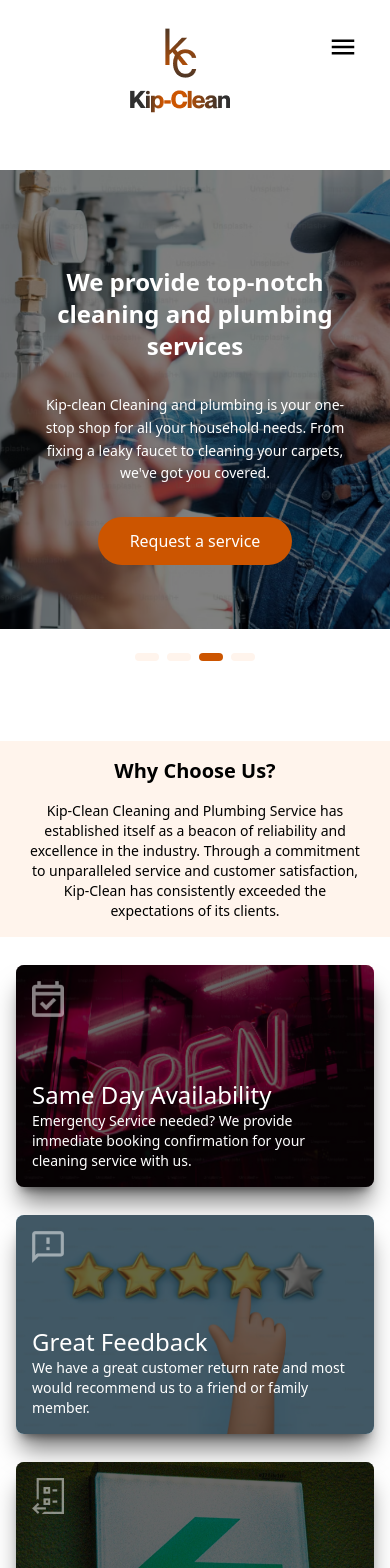
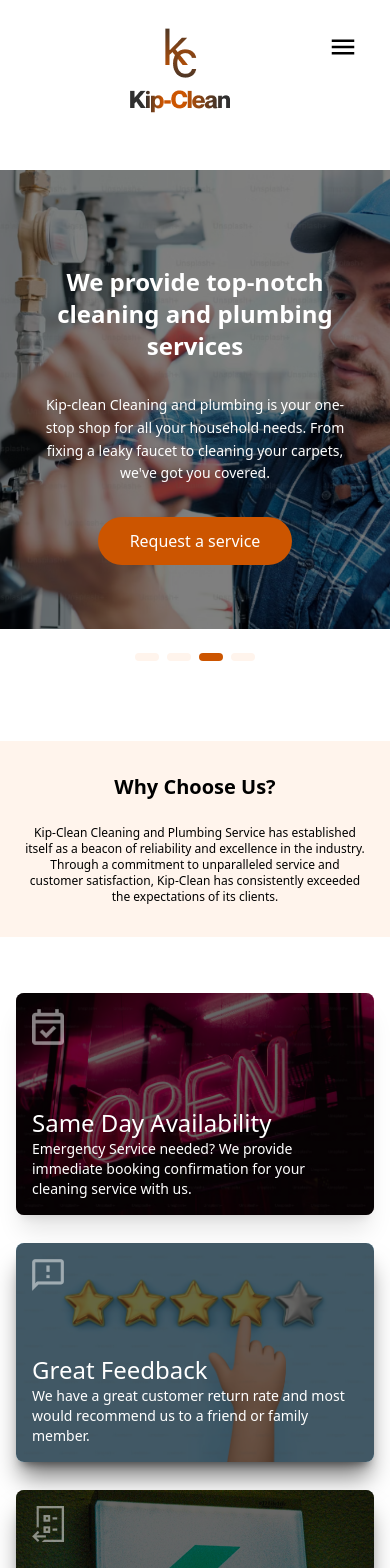
Before and after one commit to mosesfawole/kipclean-v1, a React (Vite) app: page / in a window 390 px wide. Shown: the top 1568 px of the page. Built offline with nearby package versions, Linux system fonts and the light colour scheme.

Commit message:
mobile homepage re-arrangement and styles fix

```diff
--- a/src/components/ChooseUs.jsx
+++ b/src/components/ChooseUs.jsx
@@ -1,12 +1,12 @@
 const ChooseUs = () => {
   return (
     <>
-      <div className="mt-[7rem]">
-        <div className="px-6 py-4 text-center bg-[#FFF4EC]">
-          <h1 className="text-xl sm:text-4xl font-bold text-center">
+      <div className="mt-[7rem]  ">
+        <div className="px-6 py-8 mb-14 text-center bg-[#FFF4EC]">
+          <h1 className="text-xl mb-2 sm:text-4xl font-bold text-center">
             Why Choose Us?
           </h1>
-          <p className="pt-4 text-sm sm:text-base sm:w-[60%] text-center mx-auto">
+          <p className="pt-4 text-xs md:text-sm sm:text-base  text-center mx-auto">
             Kip-Clean Cleaning and Plumbing Service has established itself as a
             beacon of reliability and excellence in the industry. Through a
             commitment to unparalleled service and customer satisfaction,
@@ -15,10 +15,10 @@ const ChooseUs = () => {
         </div>
         {/* Grid Section */}
         <div className="grid grid-cols-1 gap-7 mx-4 md:mx-[5rem] lg:grid-cols-2 lg:grid-rows-2 mt-7 h-[45rem] text-white">
-          <div className="relative w-full h-full sm:h-[20rem] lg:h-full lg:row-span-1 bg-img3 bg-cover bg-center rounded-lg md:rounded-[2.5rem] shadow-black/50 shadow-xl p-4 sm:p-8">
+          <div className=" relative w-full h-full sm:h-[20rem] lg:h-full lg:row-span-1 bg-img3 bg-cover bg-center rounded-lg md:rounded-[2.5rem] shadow-[#007FFF]/ shadow-xl p-4 sm:p-8">
             <div className="w-full h-full sm:h-[20rem] lg:h-full rounded-lg md:rounded-[2.5rem] bg-black/60 absolute top-0 left-0"></div>
             <div className="flex flex-col justify-between relative h-full">
-              <div>
+              <div className="">
                 <img
                   className="w-[2rem] md:w-[4rem]"
                   src="/Vector1.png"
--- a/src/components/CleaningServices.jsx
+++ b/src/components/CleaningServices.jsx
@@ -46,12 +46,12 @@ const CleaningServices = () => {
 
   const isMobile = !window.matchMedia("(min-width: 600px)").matches;
   return (
-    <div className="flex flex-col items-center gap-8 sm:mt-[20rem] lg:mt-20">
+    <div className="flex flex-col items-center gap-8  sm:mt-[25rem] lg:mt-20">
       <div className="flex flex-col items-center mx-8 mt-16 text-center">
         <h1 className="text-4xl font-semibold ">
           Cleaning And Plumbing Services
         </h1>
-        <p className="text-sm font-medium max-w-[40rem] mt-8">
+        <p className="text-sm text-center font-medium max-w-[40rem] mt-8">
           We are your local home cleaning and plumbing professionals, committed
           to thorough, reliable service. All employees are background checked
           and insured, so you can have peace of mind.
@@ -88,7 +88,7 @@ const CleaningServices = () => {
       {isMobile && !showAll && (
         <div>
           <button
-            className=" bg-orange rounded-3xl px-2 py-2 text-white"
+            className=" bg-orange rounded-3xl px-3 py-3 text-white"
             onClick={() => setShowAll(true)}
           >
             View all services
--- a/src/components/home/Testimonial.jsx
+++ b/src/components/home/Testimonial.jsx
@@ -64,6 +64,9 @@ const Testimonial = () => {
   return (
     <div className="relative flex flex-col items-center mt-20">
       <h1 className="text-4xl font-medium text-center">Testimonials</h1>
+      <p className="text-[16px] mt-2 md:hidden">
+        What our customers are saying
+      </p>
       <div className="relative w-full mt-7 overflow-hidden">
         <div
           className="flex gap-4 transition-transform duration-300  w-full md:w-[55rem] ease-in-out"
@@ -71,7 +74,7 @@ const Testimonial = () => {
         >
           {testimonials.map((testimony, index) => (
             <div
-              className="flex-shrink-0 w-full  flex  flex-col md:flex-row items-left md:items-center rounded-3xl overflow-hidden gap-4 md:gap-12 bg-[#121212] p-4 md:p-12"
+              className="flex-shrink-0 w-full  flex  flex-col md:flex-row items-left md:items-center rounded-xl md:rounded-3xl overflow-hidden gap-4 md:gap-12  md:bg-[#121212] p-4 md:p-12  border border-[#CC5500] md:border-none"
               key={index}
             >
               <div className="w-[40%] ">
@@ -83,7 +86,7 @@ const Testimonial = () => {
                   />
                 </div>
               </div>
-              <div className="w-full text-left text-white">
+              <div className="w-full text-left  text-[#595F66] md:text-white">
                 <h1 className="text-sm sm:text-base font-semibold md:text-lg">
                   {testimony.message}
                 </h1>
--- a/src/pages/Home.jsx
+++ b/src/pages/Home.jsx
@@ -13,7 +13,13 @@ const Home = () => {
       <Header />
       <ChooseUs />
       <CleaningServices />
-      <div className="w-full text-center mt-20 bg-[#2F2F2F] text-white py-14">
+      <div className="md:hidden ">
+        <Partners />
+      </div>
+      <div className="md:hidden">
+        <Testimonial />
+      </div>
+      <div className="w-full text-center mt-20 bg-[#FFF4EC] md:bg-[#2F2F2F] md:text-white py-14">
         <h1 className=" text-xl md:text-4xl font-bold">
           Do you need any of our services?
         </h1>
@@ -29,8 +35,11 @@ const Home = () => {
           Book a service
         </button>
       </div>
-      <Testimonial />
-      <Partners />
+
+      <div className="hidden md:flex">
+        <Partners />
+        <Testimonial />
+      </div>
       <Faq />
       <Statistics />
     </div>
```
